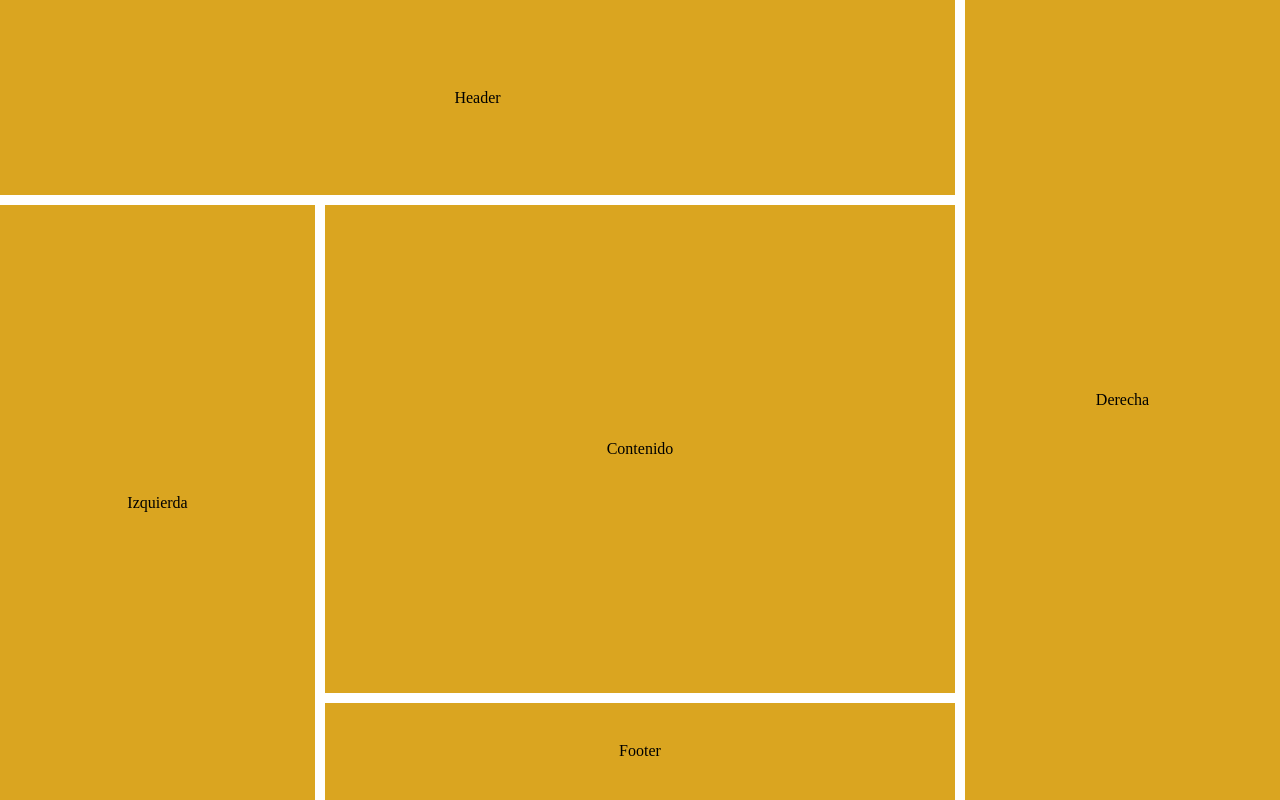
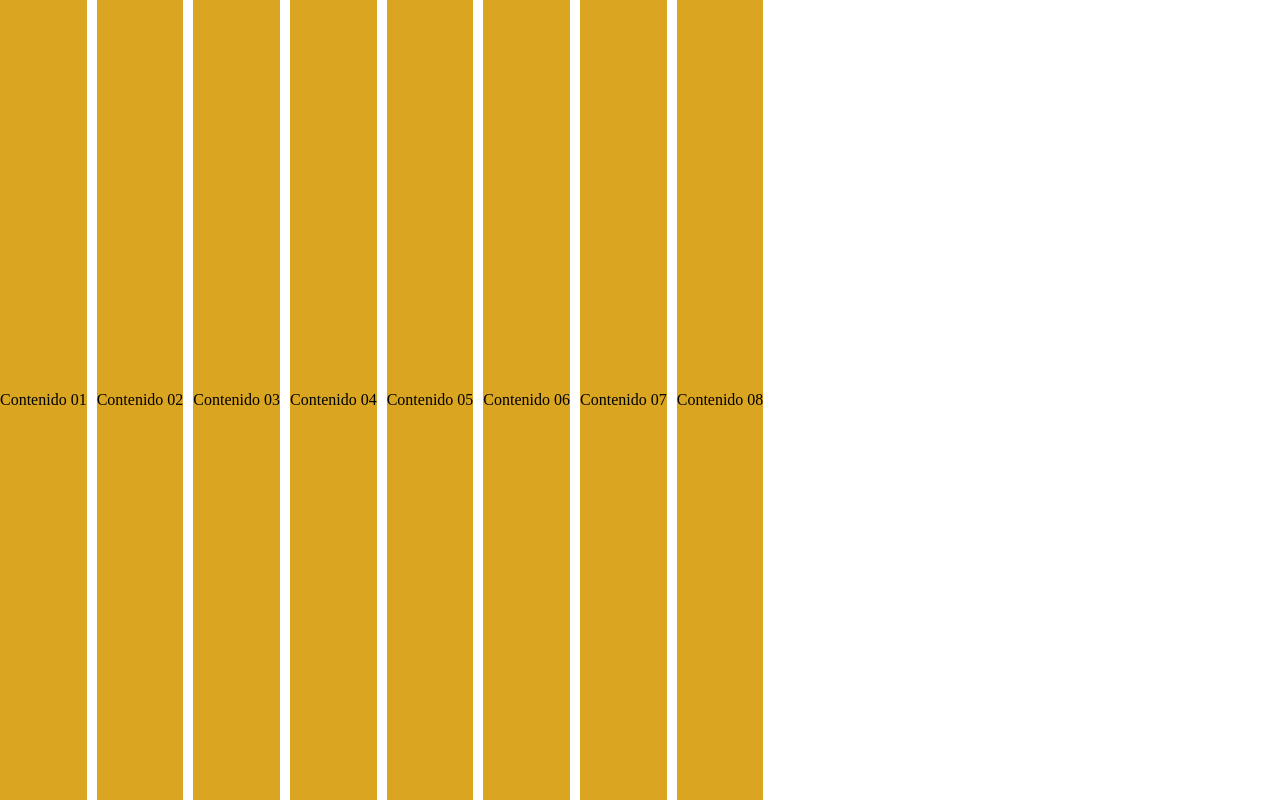
Before and after one commit to Alexise857/demo-grid-css, a plain HTML site: page index.html in a window 1280 px wide. Drawn offline with Linux system fonts and the light colour scheme.

Commit message:
grid minmax property and min-content and max-content

```diff
--- a/index.html
+++ b/index.html
@@ -4,18 +4,21 @@
     <meta charset="UTF-8"
           name="viewport"
           content="width=device-width,initial-scale=1">
-    <title>GRID template areas</title>
+    <title>Establecer limites con minmax()</title>
 
     <link rel="stylesheet" href="style.css">
 </head>
 <body>
 
     <main>
-        <header>Header</header>
-        <aside>Izquierda</aside>
-        <article>Contenido</article>
-        <aside>Derecha</aside>
-        <footer>Footer</footer>
+        <div>Contenido 01</div>
+        <div>Contenido 02</div>
+        <div>Contenido 03</div>
+        <div>Contenido 04</div>
+        <div>Contenido 05</div>
+        <div>Contenido 06</div>
+        <div>Contenido 07</div>
+        <div>Contenido 08</div>
     </main>
 </body>
 </html>
--- a/style.css
+++ b/style.css
@@ -1,5 +1,3 @@
-/* TIP: siempre pensar en mobile first */
-
 * {
     padding: 0;
     margin: 0;
@@ -9,13 +7,31 @@ main {
     height: 100vh;
     display: grid;
     grid-gap: 10px;
-    grid-template-areas:
-        "header"
-        "izquierda"
-        "contenido"
-        "derecha"
-        "footer"
-    ;
+    grid-template-columns:
+            /* estas columnas ya tienen un espacio designado,
+               ósea son flexibles: ocuparan 1fr de las 8 partes dividas a nivel horizontal
+               porque son columnas.
+               Si crece el ancho de la pantalla, se reparten equitativamente
+             */
+            /* 1fr 1fr 1fr 1fr 1fr 1fr 1fr 1fr; */
+            /* repeat( 8, 1fr );*/
+            /* minmax establece limites, uno mínimo y otro máximo */
+            /* 8 columnas con un mínimo y un máximo (limite)
+              10px como mínimo y no bajara de ahi, y como máximo (cuando hay espacio disponible) 1 fr
+            */
+            /*repeat( 8, minmax(10px, 1fr) );*/
+
+            /* 8 columnas con un patrón de dos (30px y mínimo 10% y máximo flexible [1fr] ) */
+            /* usamos 4 porque le pasamos 2 valores: 2 * 4 = 8 columnas */
+            /*repeat( 4, 30px minmax(10px, 1fr) );*/
+            /* cuando el contenido excede se crea un overflow, se sale de su contenedor */
+
+            /* 8 columnas con un mínimo marcado por el contendido y un máximo del 30% */
+            /* min-content: minimo marcado por el contenido, nunca se sobrepasara, no habrá overflow */
+            /*repeat( 8, minmax( min-content, 30% ) );*/
+
+            /* 8 columnas con un maximo y minimo marcado por su contenido, sin usar medidas, solo depende del contenido */
+            repeat( 8, minmax( min-content, max-content ) );
 }
 
 main > * {
@@ -24,56 +40,3 @@ main > * {
     justify-content: center;
     align-items: center;
 }
-
-/* Nombrar las areas del layout */
-
-header {
-    grid-area: header;
-}
-
-aside:first-of-type {
-    grid-area: izquierda;
-}
-
-article {
-    grid-area: contenido;
-}
-
-aside:last-of-type {
-    grid-area: derecha;
-}
-
-footer {
-    grid-area: footer;
-}
-
-/*
-@media (min-width: 900px) {
-    main {
-        grid-template-areas:
-        "footer"
-        "izquierda"
-        "contenido"
-        "derecha"
-        "header"
-        ;
-    }
-}
-*/
-
-@media (min-width: 1200px) {
-    main {
-        grid-template-areas:
-        "header header derecha"
-        "izquierda contenido derecha"
-        /*"izquierda footer ." con el punto no ocupamos el espacio asignado */
-        "izquierda footer derecha"
-        ;
-        /* están bien posicionados,
-           pero nos gustaría darles a algunos màs tamaño y a otros menos
-           Para eso podemos usar la propiedad templeate comlumns y row
-        */
-        grid-template-rows: 2fr 5fr 1fr;
-        grid-template-columns: 1fr 2fr 1fr;
-    }
-}
```
Also changed, not shown: 1 other file.
